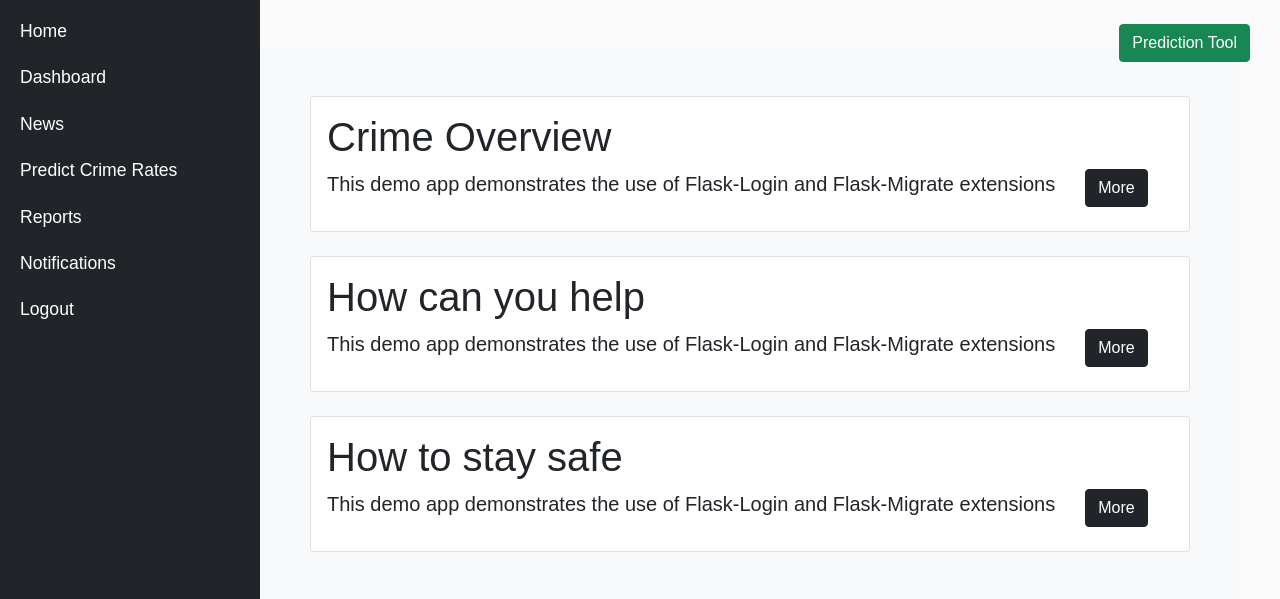
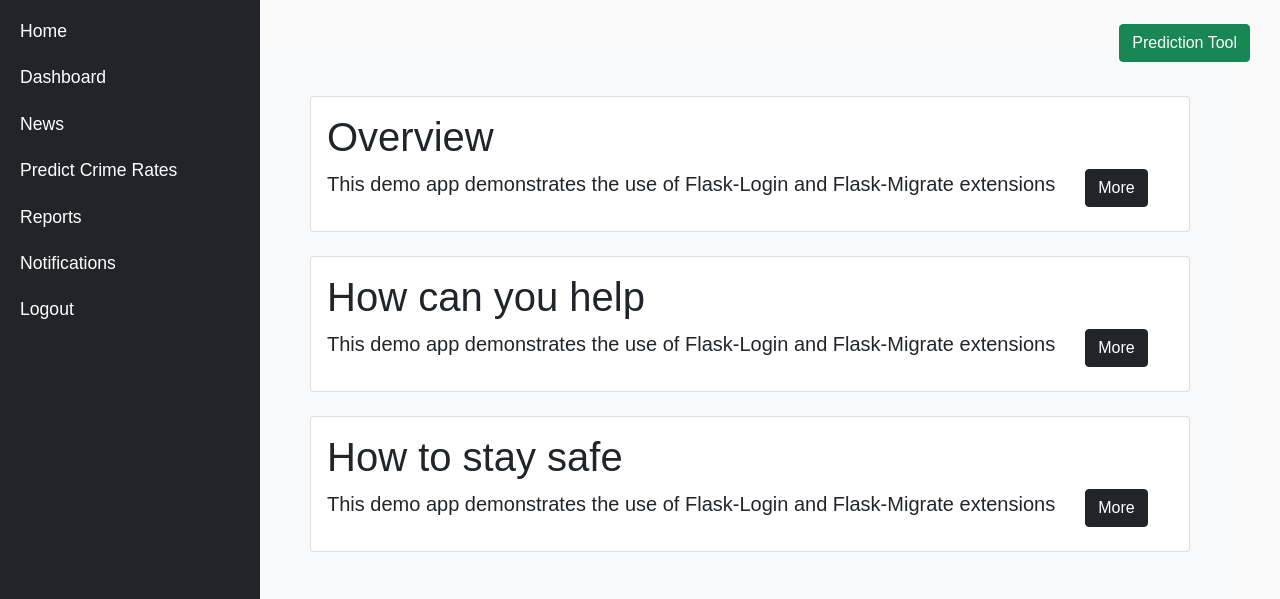
Before and after one commit to SabrinaGraham/predictors, a Flask app: page / in a window 1280 px wide. Shown: the part 80-679 px from the top of the page. Run offline with Flask 2, Linux system fonts and the light colour scheme; some libraries are stand-ins or nearby versions.

Commit message:
Update home.html

```diff
--- a/app/templates/home.html
+++ b/app/templates/home.html
@@ -8,7 +8,7 @@
 <div class="p-5 mb-4 bg-light rounded-3" class="card-group">
     <div class="card" >
         <div class="card-body">
-          <h1 class="card-title" >Crime Overview</h1>
+          <h1 class="card-title" >Overview</h1>
           <p  class="lead">This demo app demonstrates the use of Flask-Login and Flask-Migrate extensions</p>
           <a href="#" class="btn btn-dark" >More</a>
         </div>
```
